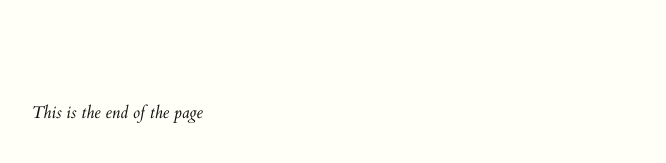
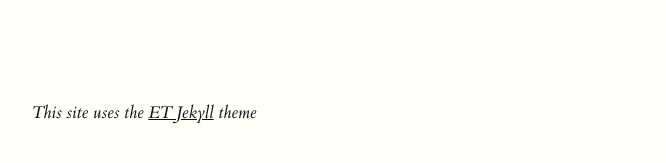
Before and after one commit to srravya/srravya.github.io, a Jekyll site: the page built from index.html, in a window 1280 px wide. Shown: the part 559-722 px from the top of the page, without its empty margins (128-794 px from the left). Built offline with Jekyll 4.4.1, drawn with Linux system fonts in a browser that asks for light colours.

Commit message:
Update footer.html

```diff
--- a/_includes/footer.html
+++ b/_includes/footer.html
@@ -1,4 +1,4 @@
 
 <div class="bottom-footer">
-    <span class="mini-note">This is the end of the page</span>
+    <span class="mini-note">This site uses the <a href="https://github.com/bradleytaunt/ET-Jekyll">ET Jekyll</a> theme</span>
 </div>
```
